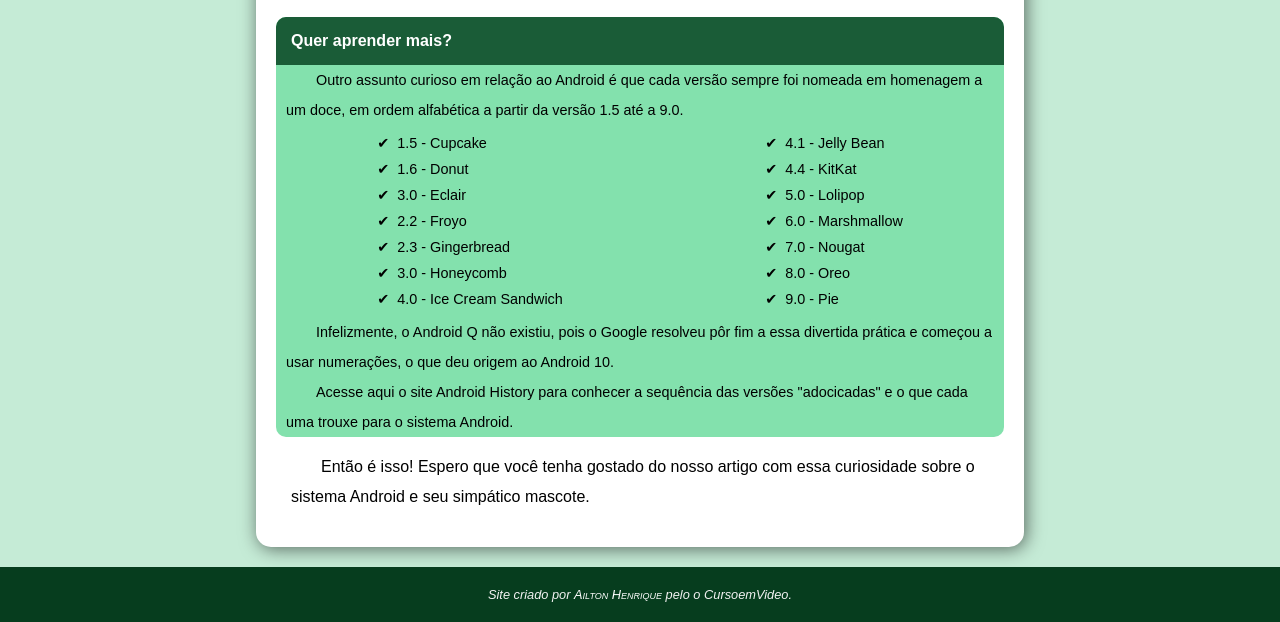
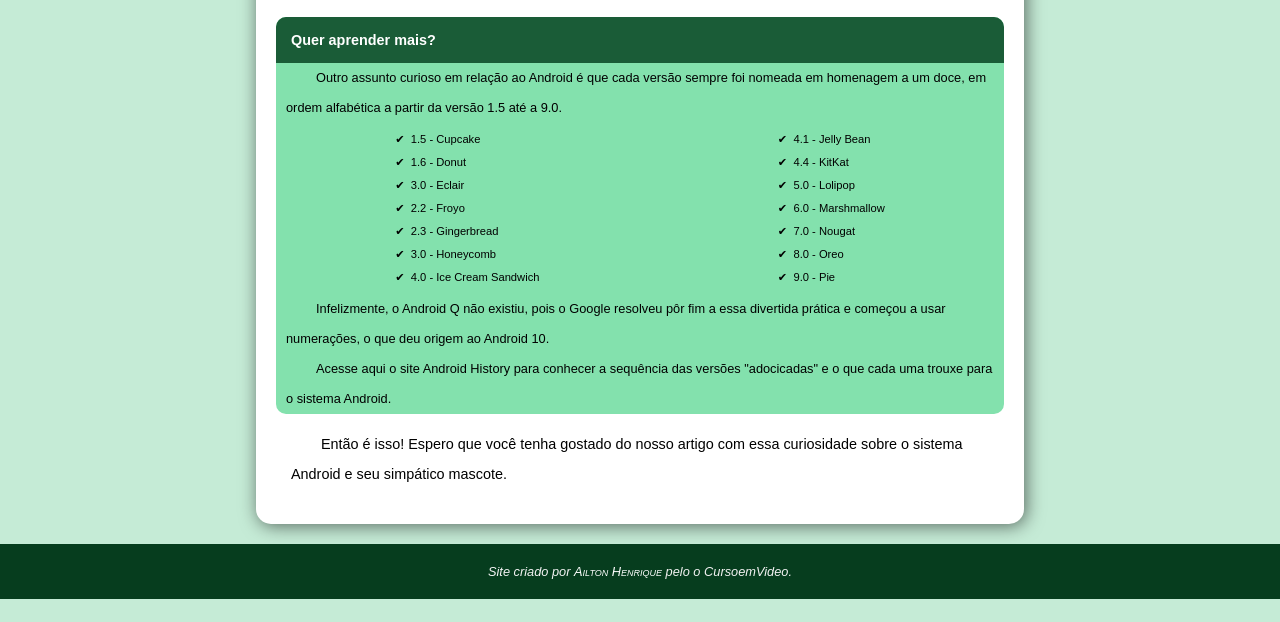
Before and after one commit to ailtonhs/desenvolvimento-web, a plain HTML site: page 01-android/index.html in a window 1280 px wide. Shown: the part 2140-2762 px from the top of the page. After the commit the page ends 2739 px from the top, so only its background shows below. Drawn offline with Linux system fonts and the light colour scheme.

Commit message:
Melhorando o código CSS

```diff
--- a/01-android/estilo/mobile.css
+++ b/01-android/estilo/mobile.css
@@ -105,7 +105,7 @@ section {
 }
 
 section h2 {
-    font-size: 0.9em;
+    font-size: 0.8em;
     font-family: 'Android';
     margin-bottom: 10px;
     color: #063D25;
@@ -117,7 +117,7 @@ section h3 {
     background-image: linear-gradient(to right, #C5EBD7, transparent);
     padding: 5px;
     border-radius: 2px;
-    font-size: 0.9em;
+    font-size: 0.8em;
     color: #1A5C37;
 }
 
@@ -169,6 +169,7 @@ aside h4 {
     background-color: #1A5C37;
     padding: 15px;
     border-radius: 10px 10px 0 0;
+    font-size: 0.9em;
 
 
 }
@@ -177,11 +178,11 @@ aside p {
     line-height: 30px;
     text-indent: 30px;
     margin: 0 10px;
-    font-size: 0.9em;
+    font-size: 0.8em;
 }
 
 .div-flex {
-    font-size: 0.9em;
+    font-size: 0.7em;
     display: flex;
     flex-direction: row;
     justify-content: space-between;
@@ -202,6 +203,7 @@ aside p {
     padding: 15px;
     line-height: 30px;
     text-indent: 30px;
+    font-size: 0.9em;
 }
 
 footer {
```
